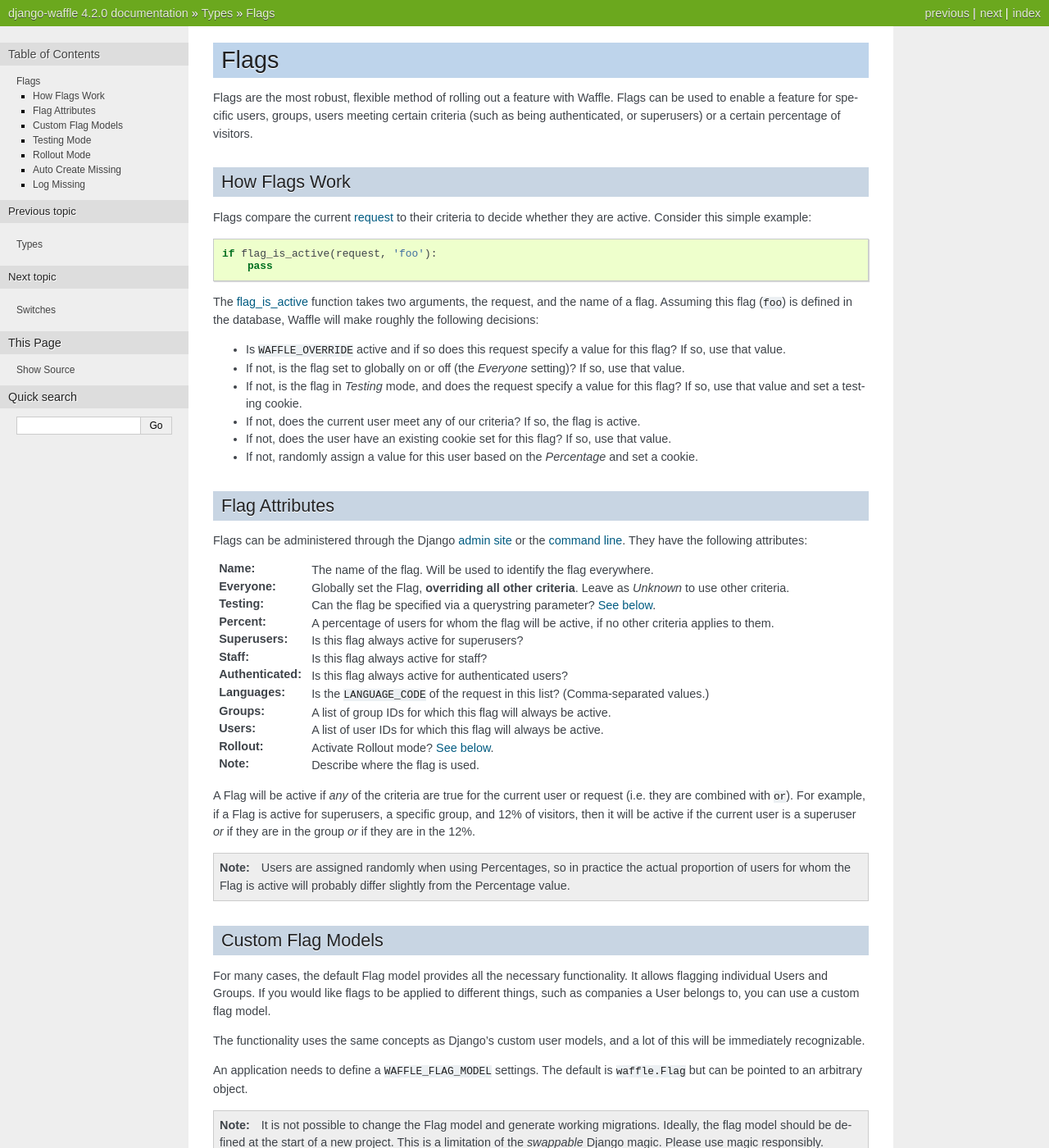
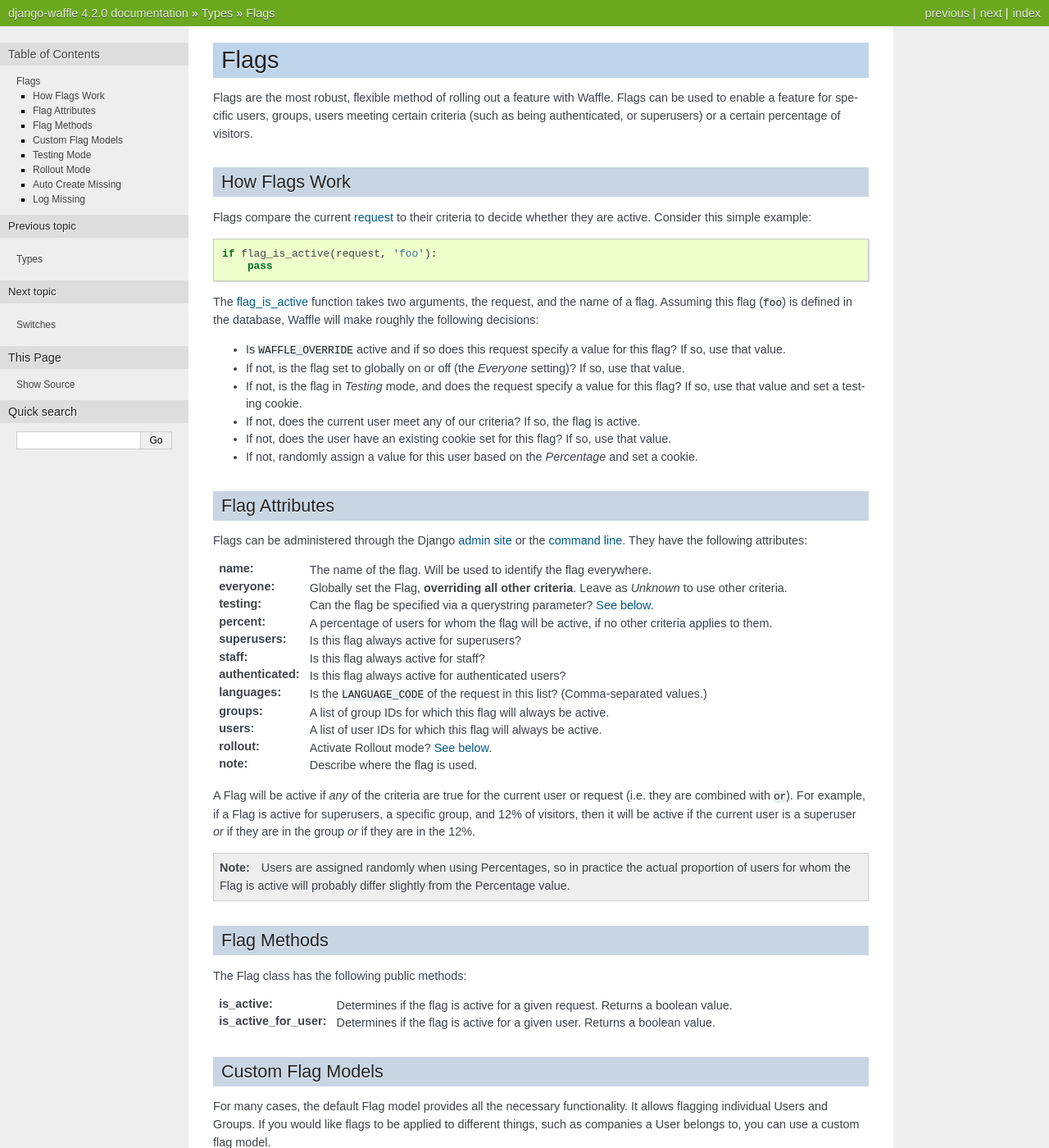
Before and after one commit to jazzband/django-waffle, a Sphinx documentation site: the page built from docs/types/flag.rst, in a window 1280 px wide and 1400 px high. Shown: the whole window at 82% size. Built offline with Sphinx 7.4.7, drawn with Linux system fonts in a browser that asks for light colours.

Commit message:
Improved API documentation (#539)
Added missing attributes and methods.

```diff
--- a/docs/conf.py
+++ b/docs/conf.py
@@ -119,7 +119,7 @@
 # Add any paths that contain custom static files (such as style sheets) here,
 # relative to this directory. They are copied after the builtin static files,
 # so a file named "default.css" will overwrite the builtin "default.css".
-html_static_path = ['_static']
+# html_static_path = ['_static']
 
 # If not '', a 'Last updated on:' timestamp is inserted at every page bottom,
 # using the given strftime format.
--- a/docs/types/flag.rst
+++ b/docs/types/flag.rst
@@ -43,33 +43,33 @@
 Flags can be administered through the Django `admin site`_ or the
 :ref:`command line <usage-cli>`. They have the following attributes:
 
-:Name:
+:name:
     The name of the flag. Will be used to identify the flag everywhere.
-:Everyone:
+:everyone:
     Globally set the Flag, **overriding all other criteria**. Leave as
     *Unknown* to use other criteria.
-:Testing:
+:testing:
     Can the flag be specified via a querystring parameter? :ref:`See
     below <types-flag-testing>`.
-:Percent:
+:percent:
     A percentage of users for whom the flag will be active, if no other
     criteria applies to them.
-:Superusers:
+:superusers:
     Is this flag always active for superusers?
-:Staff:
+:staff:
     Is this flag always active for staff?
-:Authenticated:
+:authenticated:
     Is this flag always active for authenticated users?
-:Languages:
+:languages:
     Is the ``LANGUAGE_CODE`` of the request in this list?
     (Comma-separated values.)
-:Groups:
+:groups:
     A list of group IDs for which this flag will always be active.
-:Users:
+:users:
     A list of user IDs for which this flag will always be active.
-:Rollout:
+:rollout:
     Activate Rollout mode? :ref:`See below <types-flag-rollout>`.
-:Note:
+:note:
     Describe where the flag is used.
 
 A Flag will be active if *any* of the criteria are true for the current
@@ -84,6 +84,16 @@
     Users are assigned randomly when using Percentages, so in practice
     the actual proportion of users for whom the Flag is active will
     probably differ slightly from the Percentage value.
+
+Flag Methods
+============
+
+The Flag class has the following public methods:
+
+:is_active:
+    Determines if the flag is active for a given request. Returns a boolean value.
+:is_active_for_user:
+    Determines if the flag is active for a given user. Returns a boolean value.
 
 
 .. _types-flag-custom-model:
```
Also changed, not shown: docs/types/sample.rst (+14 -4 lines), docs/types/switch.rst (+13 -4 lines).
